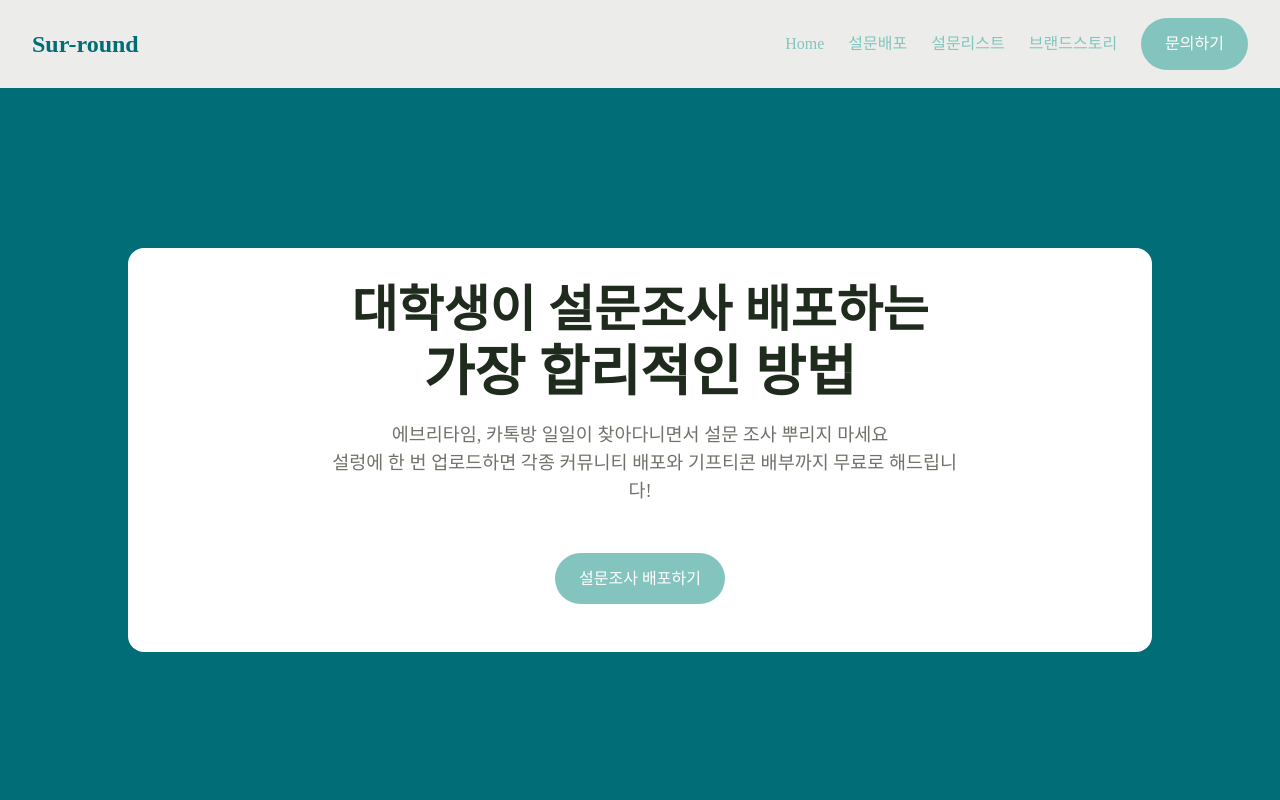
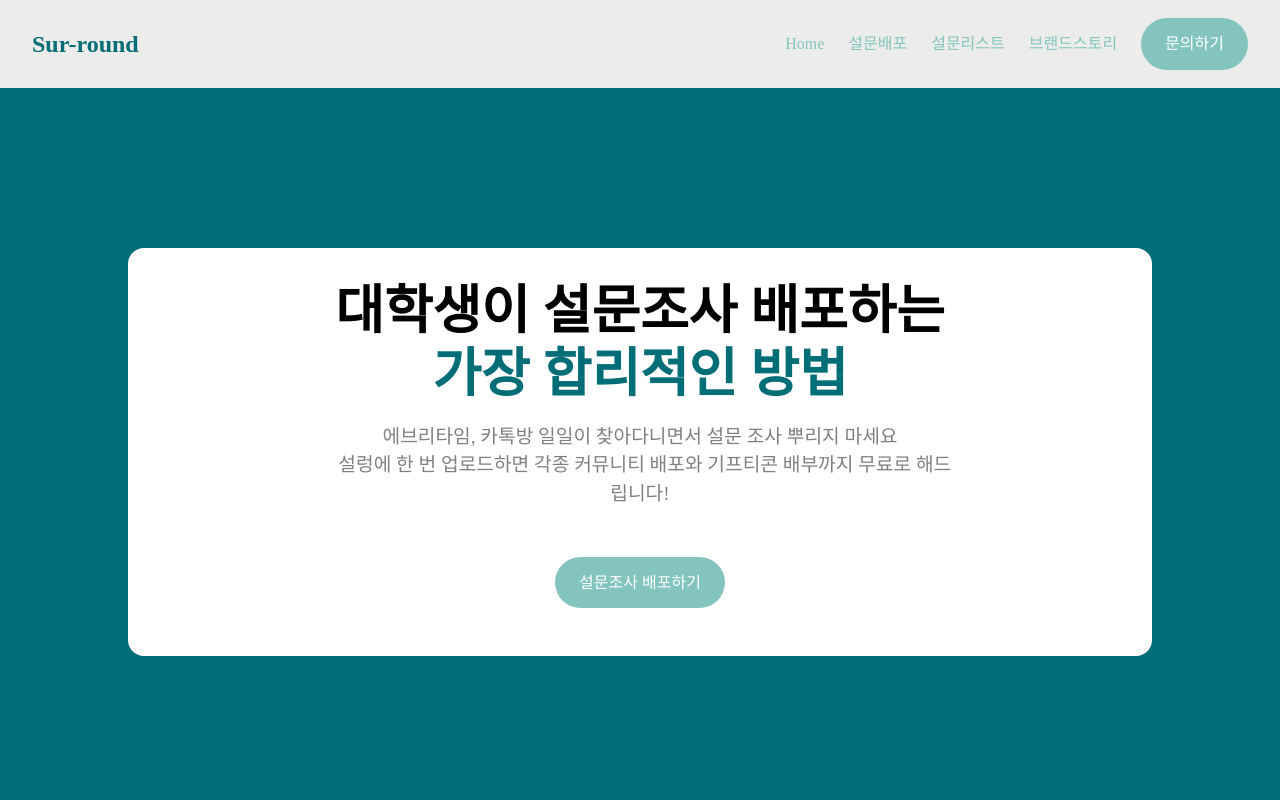
Before and after one commit to Sur-round/FE, a React (Vite) app: page / in a window 1280 px wide. Shown: the top 800 px of the page. Built offline with nearby package versions, Linux system fonts and the light colour scheme; a web font is replaced by a local one.

Commit message:
style: font 추가

```diff
--- a/src/styles/theme.ts
+++ b/src/styles/theme.ts
@@ -12,20 +12,22 @@ const colors = {
   green5: '#1F2C1D',
   white: '#FFFFFF',
   black: '#000000',
+  lightgray: '#D3D3D3',
+  darkgray: '#808080',
 };
 
 const fonts = {
   heading1: css`
     font-family: 'Pretendard';
-    font-weight: bold;
-    color: ${colors.green5};
-    font-size: 50px;
+    font-weight: 600;
+    color: ${colors.black};
+    font-size: 3.3rem;
   `,
   heading1b: css`
     font-family: 'Pretendard';
     font-weight: 600;
-    color: ${colors.green5};
-    font-size: 55px;
+    color: ${colors.maingreen};
+    font-size: 3.3rem;
   `,
   heading1c: css`
     font-family: 'Pretendard';
@@ -35,15 +37,15 @@ const fonts = {
   `,
   heading2: css`
     font-family: 'Pretendard';
-    font-weight: bold;
-    color: ${colors.green5};
-    font-size: 36px;
+    font-weight: 600;
+    color: ${colors.black};
+    font-size: 2.3rem;
   `,
   heading2b: css`
     font-family: 'Pretendard';
-    font-weight: bold;
+    font-weight: 600;
     color: ${colors.maingreen};
-    font-size: 36px;
+    font-size: 2.3rem;
   `,
   heading3: css`
     font-family: 'Pretendard';
@@ -71,15 +73,15 @@ const fonts = {
   `,
   body: css`
     font-family: 'Pretendard';
-    font-weight: 500;
-    color: ${colors.dark};
-    font-size: 18.5px;
+    font-weight: 400;
+    color: ${colors.darkgray};
+    font-size: 1.2rem;
   `,
   body2: css`
     font-family: 'Pretendard';
-    font-weight: 500;
-    color: ${colors.dark};
-    font-size: 16.5px;
+    font-weight: bold;
+    color: ${colors.subgreen};
+    font-size: 1rem;
   `,
   body3: css`
     font-family: 'Pretendard';
@@ -93,6 +95,18 @@ const fonts = {
     color: ${colors.white};
     font-size: 1rem;
   `,
+  body5: css`
+    font-family: 'Pretendard';
+    font-weight: 600;
+    color: ${colors.black};
+    font-size: 1.6rem;
+  `,
+  body6: css`
+    font-family: 'Pretendard';
+    font-weight: 400;
+    color: ${colors.darkgray};
+    font-size: 1rem;
+  `,
 };
 
 const theme = {
```
